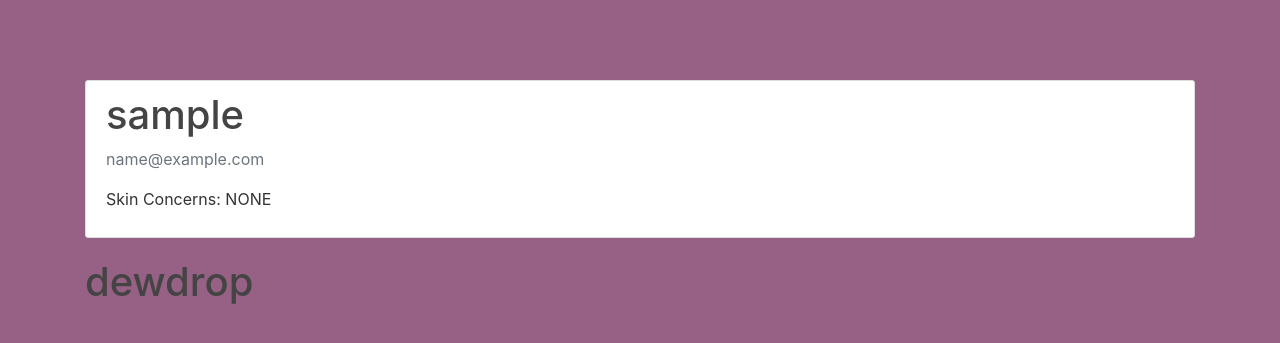
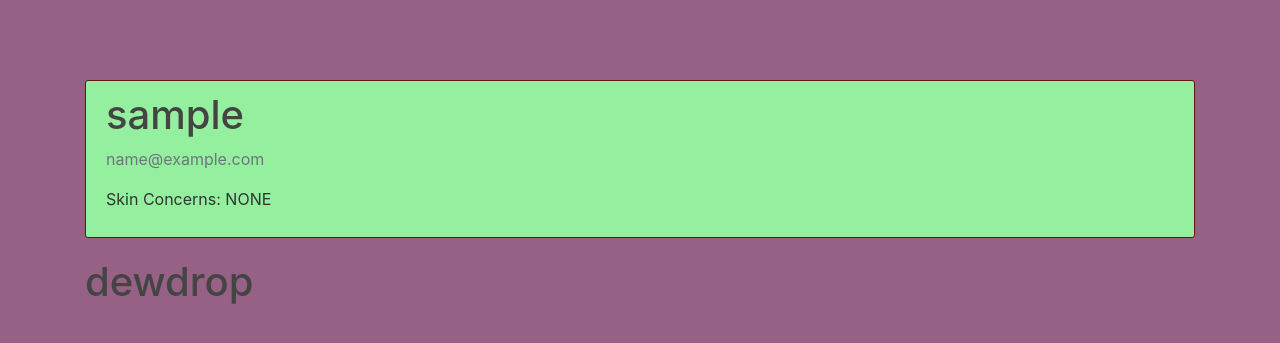
Before and after one commit to Kristinboyd/therealdewdrop, a Django app: page /profile/ in a window 1280 px wide. Shown: the top 343 px of the page. Run offline with Django 3.2, Linux system fonts and the light colour scheme; the visitor is signed in with stand-in values (Sample User, id 1); data comes from the database, SQL or seed files in the repository; data that the repository does not hold is empty; parts of the project's set-up code (start-up, migrations or seed data) failed here and were passed over; some libraries are stand-ins or nearby versions.

Commit message:
adjusted colors so I could see what areas were addressing certain sections

```diff
--- a/users/static/dewdrop/main.css
+++ b/users/static/dewdrop/main.css
@@ -17,11 +17,11 @@ background-color: #5f788a;
 }
 
 .site-header .navbar-nav .nav-link {
-color: #cbd5db;
+color: #76c3f0;
 }
 
 .site-header .navbar-nav .nav-link:hover {
-color: #ffffff;
+color: #f78d8d;
 }
 
 .site-header .navbar-nav .nav-link.active {
@@ -29,9 +29,9 @@ font-weight: 500;
 }
 
 .content-section {
-background: #ffffff;
+background: #94f09f;
 padding: 10px 20px;
-border: 1px solid #dddddd;
+border: 1px solid #601515;
 border-radius: 3px;
 margin-bottom: 20px;
 }
@@ -58,7 +58,7 @@ margin-right: 16px;
 .article-metadata {
 padding-bottom: 1px;
 margin-bottom: 4px;
-border-bottom: 1px solid #e3e3e3
+border-bottom: 1px solid #cb8585
 }
 
 .article-metadata a:hover {
```
